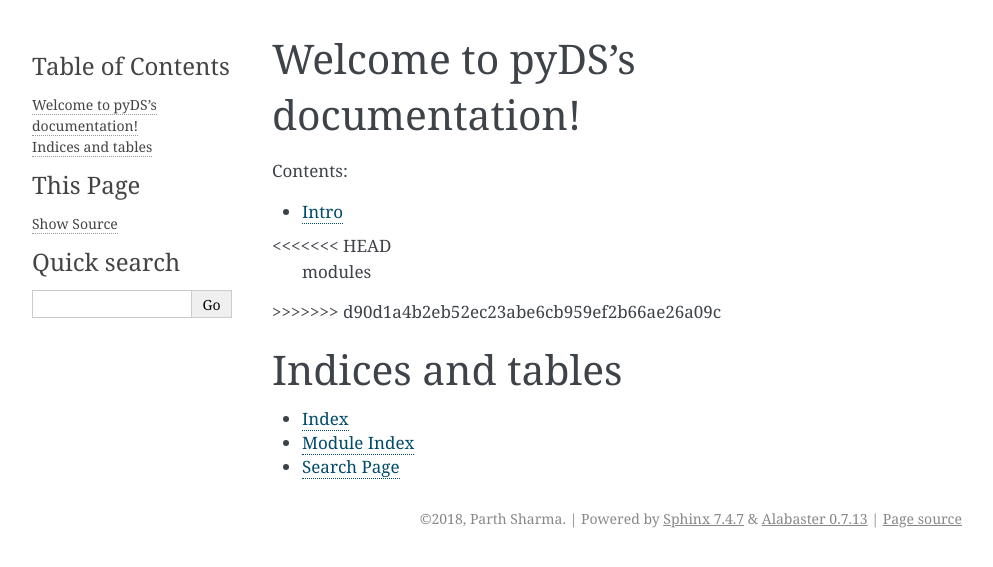
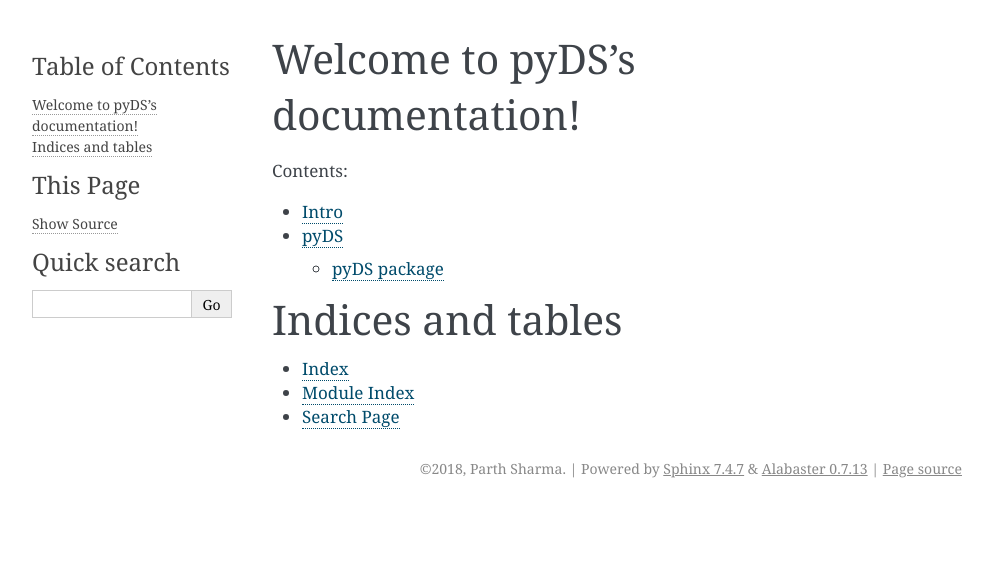
Before and after one commit to parthsharma2/pyDS, a Sphinx documentation site: the page built from docs/source/index.rst, in a window 1280 px wide. Shown: the top 567 px of the page, without its empty margins (148-1141 px from the left). Built offline with Sphinx 7.4.7, drawn with Linux system fonts in a browser that asks for light colours.

Commit message:
Fix docs/index.rst

```diff
--- a/docs/source/index.rst
+++ b/docs/source/index.rst
@@ -11,12 +11,7 @@
    :caption: Contents:
 
    intro
-<<<<<<< HEAD
    modules
-=======
-   tutorial
-   usecase
->>>>>>> d90d1a4b2eb52ec23abe6cb959ef2b66ae26a09c
 
 Indices and tables
 ==================
```
